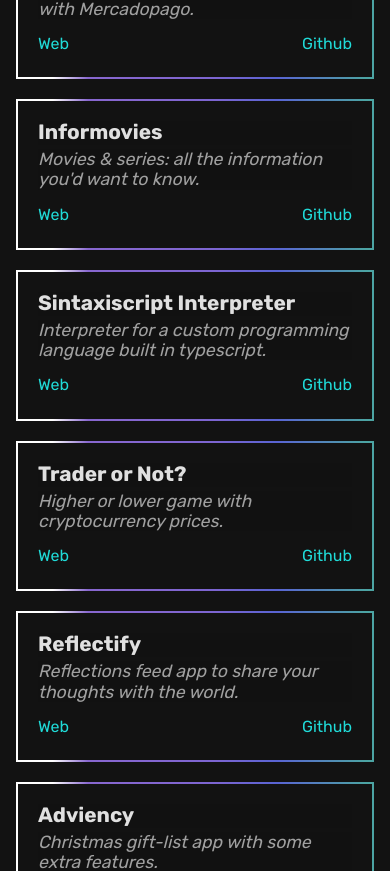
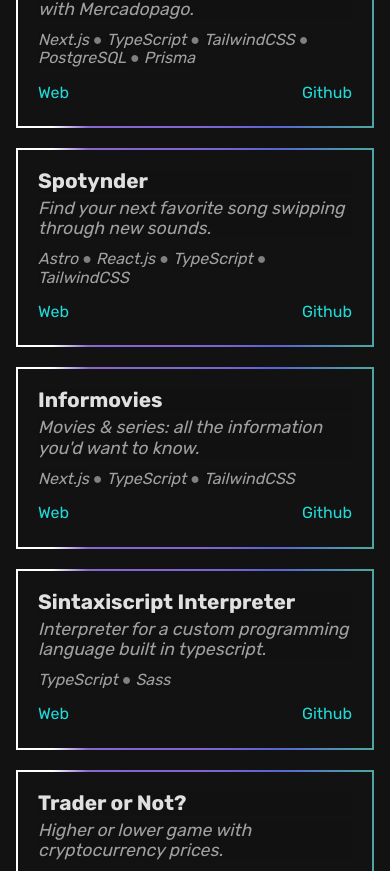
Before and after one commit to Joadevy/Personal-portfolio-next, a Next.js app: page / in a window 390 px wide. Shown: the part 1944-2815 px from the top of the page. Built offline with nearby package versions, Linux system fonts and the light colour scheme.

Commit message:
feat: add tech badges into projects

```diff
--- a/src/app/page.tsx
+++ b/src/app/page.tsx
@@ -59,6 +59,22 @@ export default function Home() {
             webUrl="https://weekendless.vercel.app/"
             repoUrl="https://github.com/Joadevy/weekendless"
             img="/icons/ticketspng.webp"
+            technologies={[
+              "Next.js",
+              "TypeScript",
+              "TailwindCSS",
+              "PostgreSQL",
+              "Prisma",
+            ]}
+          />
+
+          <Project
+            title="Spotynder"
+            desc="Find your next favorite song swipping through new sounds."
+            webUrl="https://spotynder.vercel.app/"
+            repoUrl="https://github.com/Joadevy/spotynder"
+            img="/icons/spotynder.webp"
+            technologies={["Astro", "React.js", "TypeScript", "TailwindCSS"]}
           />
 
           <Project
@@ -67,6 +83,7 @@ export default function Home() {
             webUrl="https://informovies.vercel.app/"
             repoUrl="https://github.com/Joadevy/Informovies"
             img="/icons/movie.webp"
+            technologies={["Next.js", "TypeScript", "TailwindCSS"]}
           />
 
           <Project
@@ -75,6 +92,7 @@ export default function Home() {
             webUrl="https://joadevy.github.io/Interpreter-sintaxiscript/"
             repoUrl="https://github.com/Joadevy/Interpreter-sintaxiscript"
             img="/icons/interpreter.webp"
+            technologies={["TypeScript", "Sass"]}
           />
 
           <Project
@@ -83,6 +101,7 @@ export default function Home() {
             webUrl="https://trader-or-not-next.vercel.app/"
             repoUrl="https://github.com/Joadevy/Trader-or-not-next"
             img="/icons/bitcoin.webp"
+            technologies={["Next.js", "TypeScript", "TailwindCSS"]}
           />
 
           <Project
@@ -91,14 +110,14 @@ export default function Home() {
             webUrl="https://reflectifyapp.vercel.app/register"
             repoUrl="https://github.com/Joadevy/Reflectify"
             img="/icons/reflectify.webp"
-          />
-
-          <Project
-            title="Adviency"
-            desc="Christmas gift-list app with some extra features."
-            webUrl="https://adviency-joadevy.vercel.app/"
-            repoUrl="https://github.com/Joadevy/adviency"
-            img="/icons/giftList.webp"
+            technologies={[
+              "React.js",
+              "TypeScript",
+              "TailwindCSS",
+              "Express",
+              "MongoDB",
+              "Mongoose",
+            ]}
           />
         </section>
 
--- a/src/components/Project/Project.tsx
+++ b/src/components/Project/Project.tsx
@@ -1,6 +1,7 @@
 import { FC } from "react";
 import styles from "./project.module.scss";
 import Image from "next/image";
+import TechBadge from "../TechBadge/TechBadge";
 
 type props = {
   title: string;
@@ -8,11 +9,21 @@ type props = {
   webUrl: string;
   repoUrl: string;
   img: string;
+  technologies?: string[];
 };
 
-const Project: FC<props> = ({ title, desc, webUrl, repoUrl, img }) => {
+const Project: FC<props> = ({
+  title,
+  desc,
+  webUrl,
+  repoUrl,
+  img,
+  technologies,
+}) => {
   return (
     <div className={styles.projectTitle}>
+      <header>
+        <div className={styles.projectIconDescContainer}>
           <div className={styles.projectIcon}>
             <Image
               width={35}
@@ -27,6 +38,14 @@ const Project: FC<props> = ({ title, desc, webUrl, repoUrl, img }) => {
             <h3>{title}</h3>
             <p>{desc}</p>
           </div>
+        </div>
+
+        <ul className={styles.projectTechs}>
+          {technologies?.map((tech, index) => (
+            <TechBadge key={index} tech={tech} />
+          ))}
+        </ul>
+      </header>
       <div className={styles.projectLinks}>
         <a target="_blank" href={webUrl} rel="noreferrer">
           Web
--- a/src/components/Project/project.module.scss
+++ b/src/components/Project/project.module.scss
@@ -19,6 +19,16 @@
   backface-visibility: hidden;
   -webkit-font-smoothing: subpixel-antialiased;
 
+  header {
+    display: flex;
+    flex-direction: column;
+    gap: 0.5rem;
+
+    .projectIconDescContainer {
+      display: flex;
+      gap: 0.5rem;
+      align-items: center;
+
       .projectIcon {
         display: flex;
         justify-content: center;
@@ -36,6 +46,15 @@
         p {
           margin-top: 0.25rem;
           font-style: italic;
+        }
+      }
+    }
+
+    .projectTechs {
+      display: flex;
+      flex-wrap: wrap;
+      gap: 0.5rem;
+      margin-top: 0.5rem;
     }
   }
 
@@ -70,15 +89,32 @@
     align-items: flex-start;
     justify-content: space-between;
 
+    header {
+      .projectIconDescContainer {
+        .projectIcon {
+          display: none;
+        }
+      }
+
+      .projectTechs {
+        display: flex;
+        gap: 0;
+        margin-top: 0.25rem;
+        list-style-type: none;
+
+        li:not(:last-child)::after {
+          content: "●";
+          color: gray;
+          margin: 0 4px;
+        }
+      }
+    }
+
     .projectLinks {
       width: 100%;
       margin-top: 1rem;
       flex-direction: row;
       justify-content: space-between;
     }
-
-    .projectIcon {
-      display: none;
   }
 }
-}
--- /dev/null
+++ b/src/components/TechBadge/TechBadge.module.scss
@@ -0,0 +1,26 @@
+.techContainer {
+  display: flex;
+  align-items: center;
+  padding-top: 2px;
+  padding-bottom: 2px;
+  padding-left: 7px;
+  padding-right: 7px;
+  border-radius: 10px;
+  border: 1px solid gray;
+
+  p {
+    font-size: small;
+  }
+}
+
+@media only screen and (max-width: 720px) {
+  .techContainer {
+    padding: 0;
+    border: none;
+
+    p {
+      font-size: medium !important;
+      font-style: italic;
+    }
+  }
+}
--- /dev/null
+++ b/src/components/TechBadge/TechBadge.tsx
@@ -0,0 +1,16 @@
+import React from "react";
+import styles from "./TechBadge.module.scss";
+
+type Props = {
+  tech: string;
+};
+
+const TechBadge = ({ tech }: Props) => {
+  return (
+    <li className={styles.techContainer}>
+      <p>{tech}</p>
+    </li>
+  );
+};
+
+export default TechBadge;
```
Also changed, not shown: public/icons/spotynder.webp (added). Lines whose indentation alone changed are shown as unchanged.
